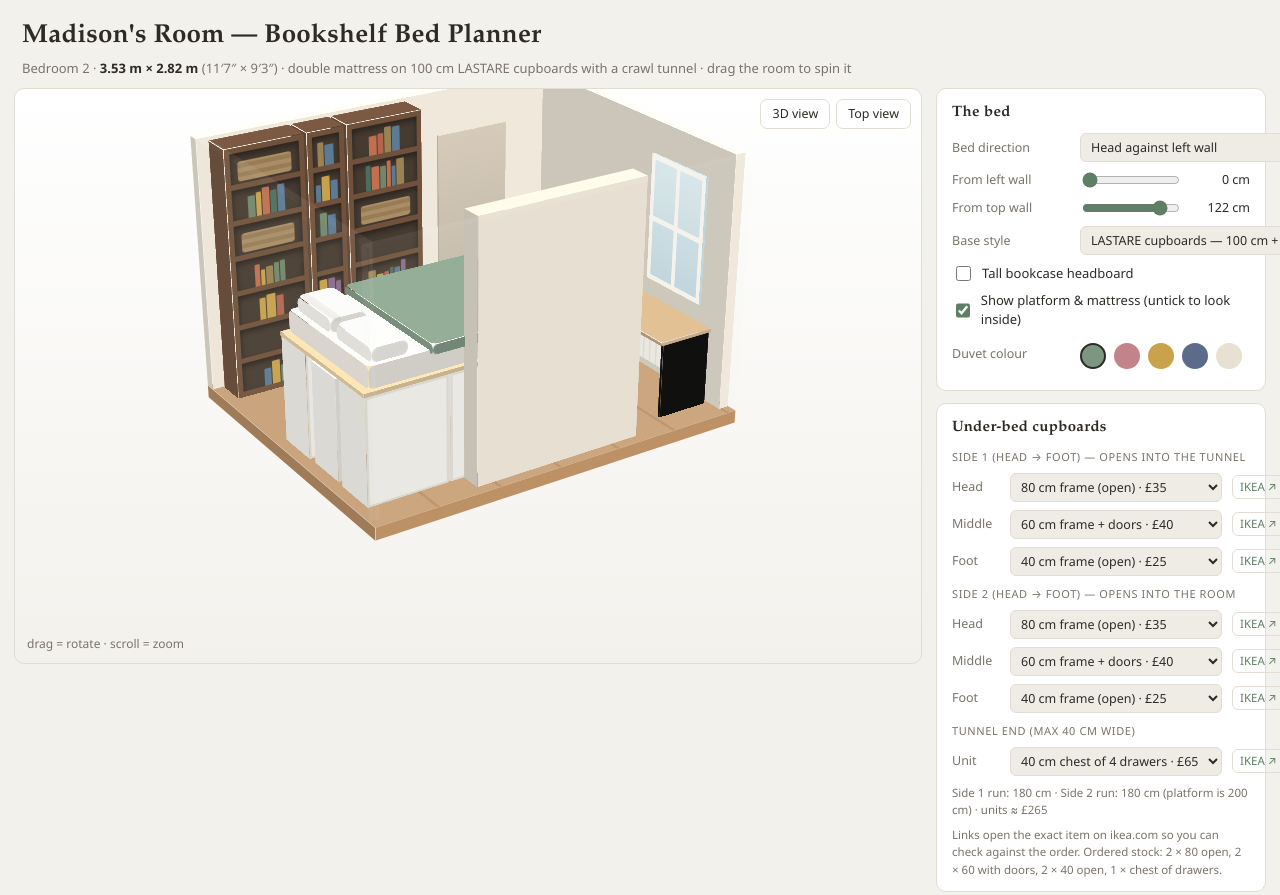
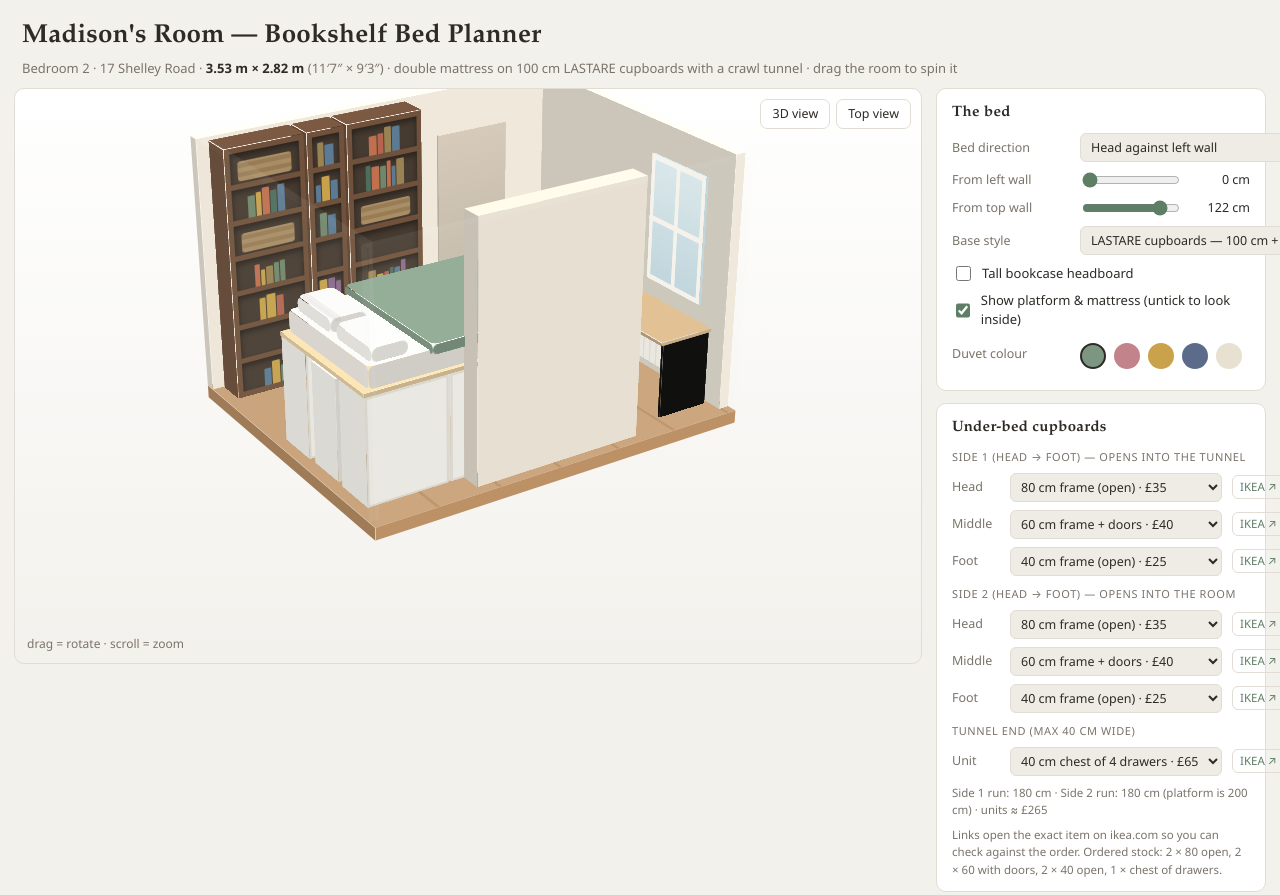
Before and after one commit to 16vmini/madisons-room, a plain HTML site: page index.html in a window 1280 px wide. Shown: the top 895 px of the page. Drawn offline with Linux system fonts and the light colour scheme.

Commit message:
Put the address back - owner's call
Co-Authored-By: Claude Fable 5 <noreply@anthropic.com>

```diff
--- a/index.html
+++ b/index.html
@@ -90,7 +90,7 @@
 
 <header>
   <h1>Madison's Room — Bookshelf Bed Planner</h1>
-  <div class="sub">Bedroom 2 · <b>3.53 m × 2.82 m</b> (11′7″ × 9′3″) · double mattress on 100 cm LASTARE cupboards with a crawl tunnel · drag the room to spin it</div>
+  <div class="sub">Bedroom 2 · 17 Shelley Road · <b>3.53 m × 2.82 m</b> (11′7″ × 9′3″) · double mattress on 100 cm LASTARE cupboards with a crawl tunnel · drag the room to spin it</div>
 </header>
 
 <main>
```
